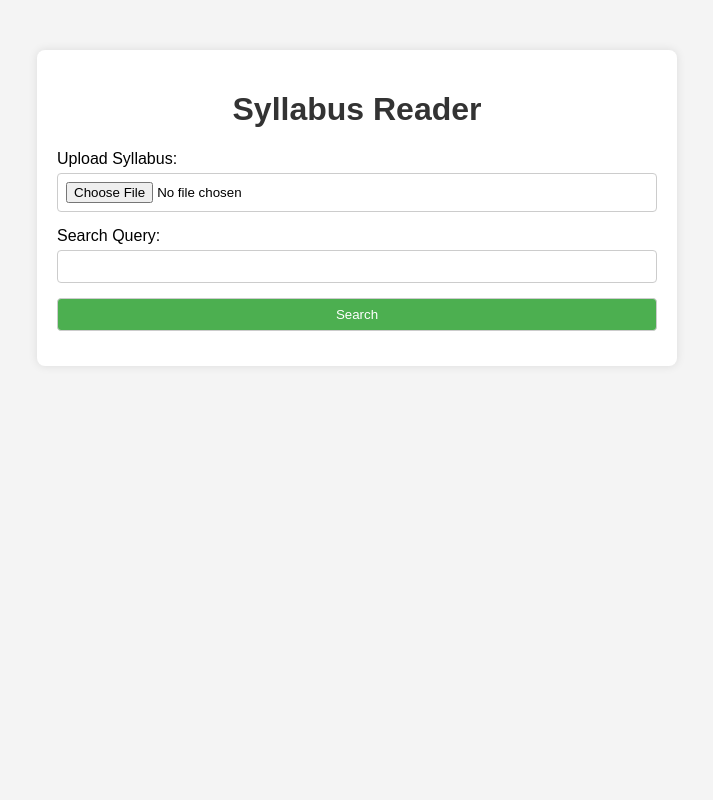
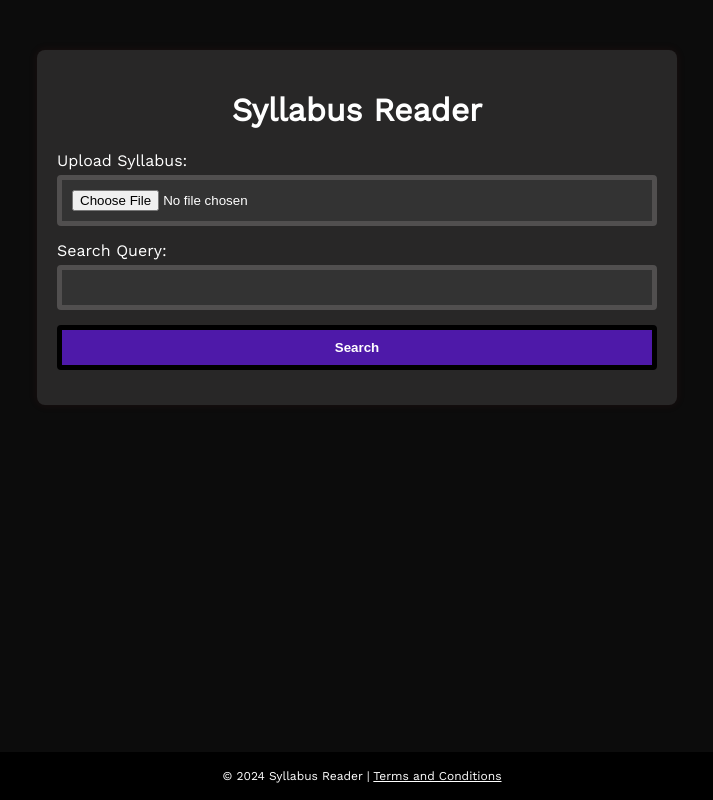
Before and after one commit to Pnkale123/HackNCStateFeb, a plain HTML site: page index.html in a window 1280 px wide. Shown: the whole page, without its empty margins (283-996 px from the left). Drawn offline with nearby package versions, Linux system fonts and the light colour scheme.

Commit message:
Form, Index, and Style

```diff
--- a/index.html
+++ b/index.html
@@ -4,6 +4,9 @@
     <meta charset="UTF-8">
     <meta name="viewport" content="width=device-width, initial-scale=1.0">
     <link rel="stylesheet" href="style.css">
+    <style>
+        @import url('https://fonts.googleapis.com/css2?family=Work+Sans&display=swap');
+    </style>
     <title>Syllabus Reader</title>
 </head>
 <body>
@@ -11,13 +14,16 @@
         <h1>Syllabus Reader</h1>
         <form action="form.php" method="post" enctype="multipart/form-data">
             <label for="syllabusFile">Upload Syllabus:</label>
-            <input type="file" id="syllabusFile" name="syllabusFile" accept=".txt, .pdf" required>
+            <input type="file" class="upload" id="syllabusFile" name="syllabusFile" accept=".txt, .pdf" required>
 
             <label for="searchQuery">Search Query:</label>
-            <input type="text" id="searchQuery" name="searchQuery" required>
+            <input type="text" class="searchq" id="searchQuery" name="searchQuery" required>
 
-            <input type="submit" value="Search">
+            <input type="submit" class="searchbar" value="Search">
         </form>
+    </div>
+    <div class="footer-bar">
+        <p>&copy; 2024 Syllabus Reader | <a style="color:white" href="#">Terms and Conditions</a></p>
     </div>
 </body>
 </html>
--- a/style.css
+++ b/style.css
@@ -1,21 +1,37 @@
 body {
-    font-family: Arial, sans-serif;
-    background-color: #f4f4f4;
+    font-family: 'Work Sans', sans-serif;
+    background-color: #0c0c0c;
+    color: #fff;
     margin: 0;
 }
 
 .container {
     max-width: 600px;
     margin: 50px auto;
-    background-color: #fff;
+    background-color: #282727;
     padding: 20px;
-    box-shadow: 0 0 10px rgba(0, 0, 0, 0.1);
+    box-shadow: 0 0 10px rgba(153, 51, 51, 0.1);
     border-radius: 8px;
 }
 
+.searchbar {
+    border-color: #000000;
+    border-width: 5px;
+    font-weight: bold;
+}
+
+.searchq, .upload {
+    border-color: #514f4f;
+    border-width: 5px;
+}
+
+
+
+
 h1 {
     text-align: center;
-    color: #333;
+    color: #ffffff;
+    font-weight:bold;
 }
 
 form {
@@ -25,17 +41,55 @@ form {
 
 label {
     margin-bottom: 5px;
+    color: #fff;
 }
 
 input {
     margin-bottom: 15px;
-    padding: 8px;
+    padding: 10px;
     border: 1px solid #ccc;
     border-radius: 4px;
+    background-color: #333;
+    color: #fff;
+}
+
+input[type="file"] {
+    cursor: pointer;
 }
 
 input[type="submit"] {
-    background-color: #4caf50;
+    background-color: #4e19a9;
     color: #fff;
     cursor: pointer;
 }
+
+.footer {
+    text-align: center;
+    font-size: 12px;
+    margin-top: 30px;
+    padding-top: 10px;
+    border-top: 1px solid #333;
+}
+
+.footer a {
+    color: #fff;
+    text-decoration: none;
+}
+
+.footer a:hover {
+    text-decoration: underline;
+}
+
+.footer-bar {
+    text-align: center;
+    font-size: 12px;
+    padding: 5px;
+    background-color: #000;
+    color: #fff;
+    position: fixed;
+    bottom: 0;
+    width: 100%;
+    display: flex;
+    justify-content: center;
+    align-items: center;
+}
```
Also changed, not shown: 1 other file.
